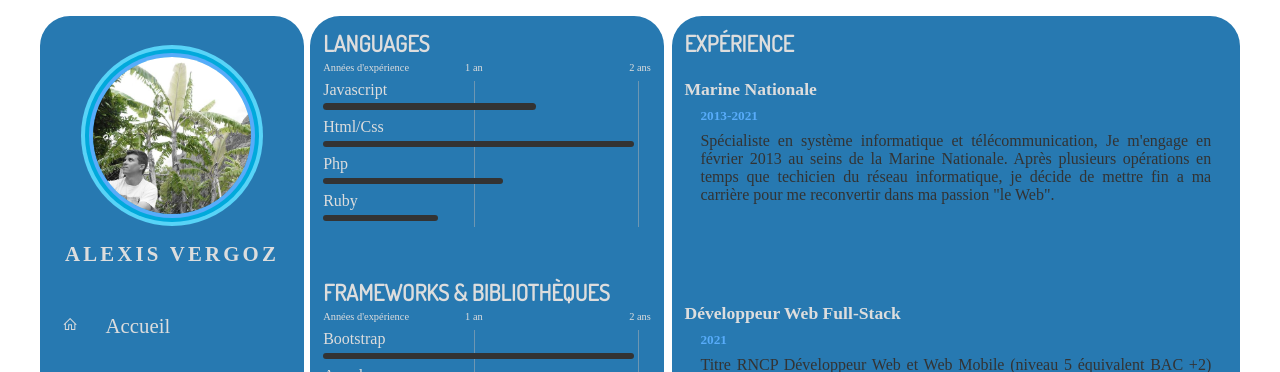
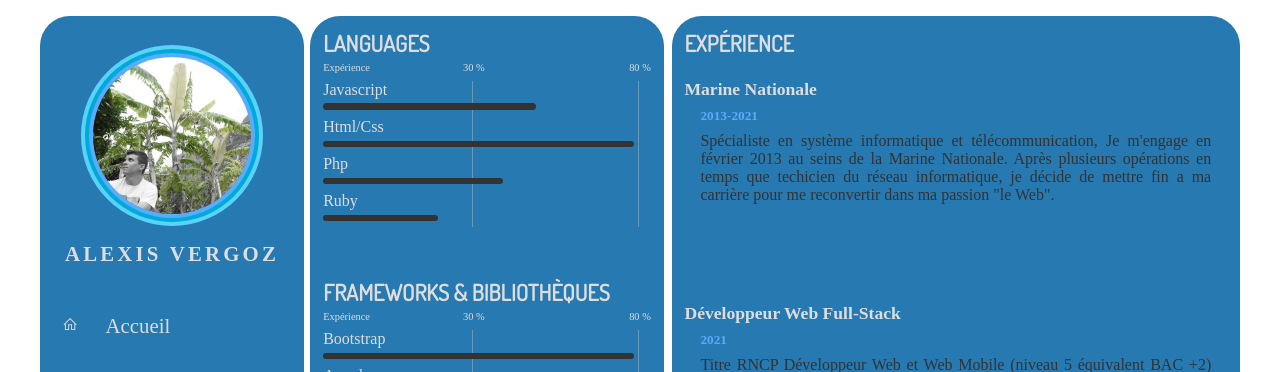
Before and after one commit to AlexisVergoz/react-cv, a React (Create React App) app: page /competence in a window 1280 px wide. Shown: the top 372 px of the page. Built offline with nearby package versions, Linux system fonts and the light colour scheme; a web font is replaced by a local one.

Commit message:
Update ProgressBar.js

```diff
--- a/src/components/knowledges/ProgressBar.js
+++ b/src/components/knowledges/ProgressBar.js
@@ -7,9 +7,9 @@ const ProgressBar = (props) => {
         <div className={props.className}>
             <h3>{props.title}</h3>
             <div className="years">
-                <span>Années d'expérience</span>
-                <span>1 an</span>
-                <span>2 ans</span>
+                <span>Expérience</span>
+                <span>30 %</span>
+                <span>80 %</span>
             </div>
             <div>
                 {
```
